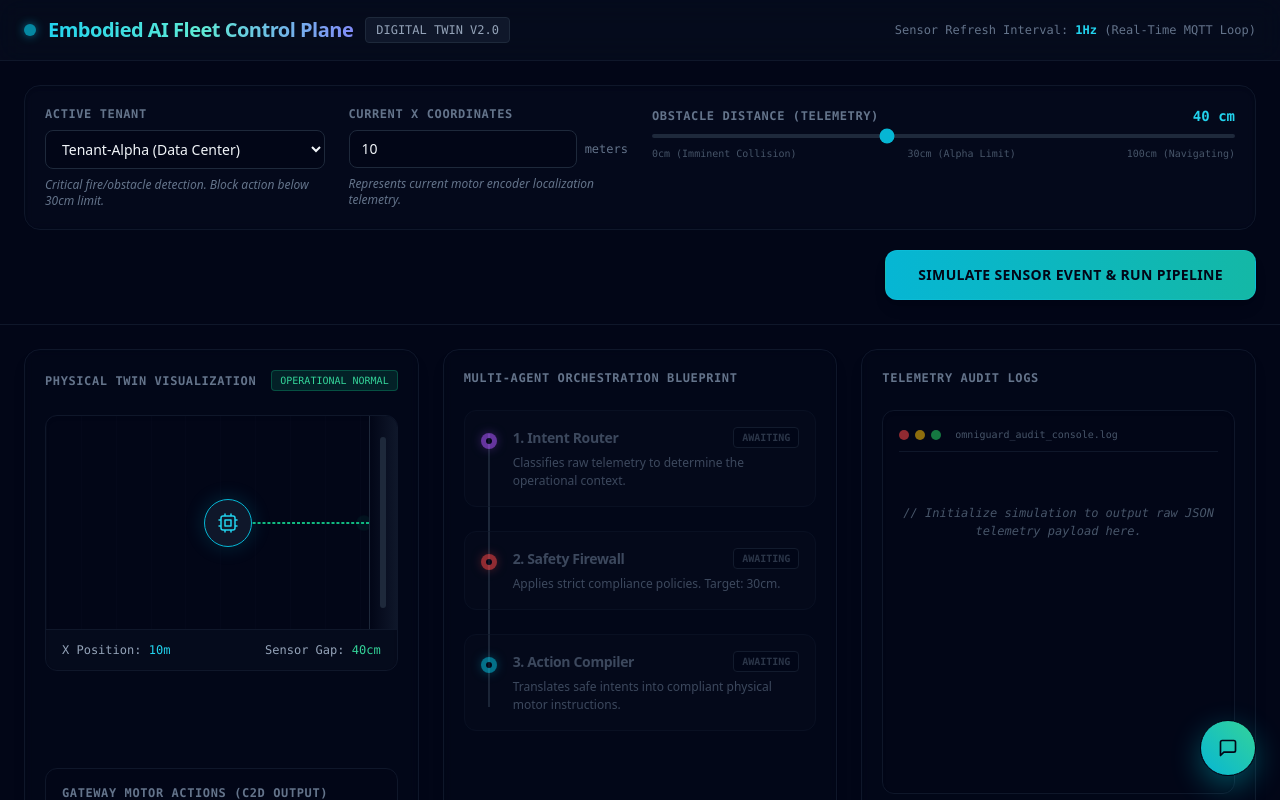
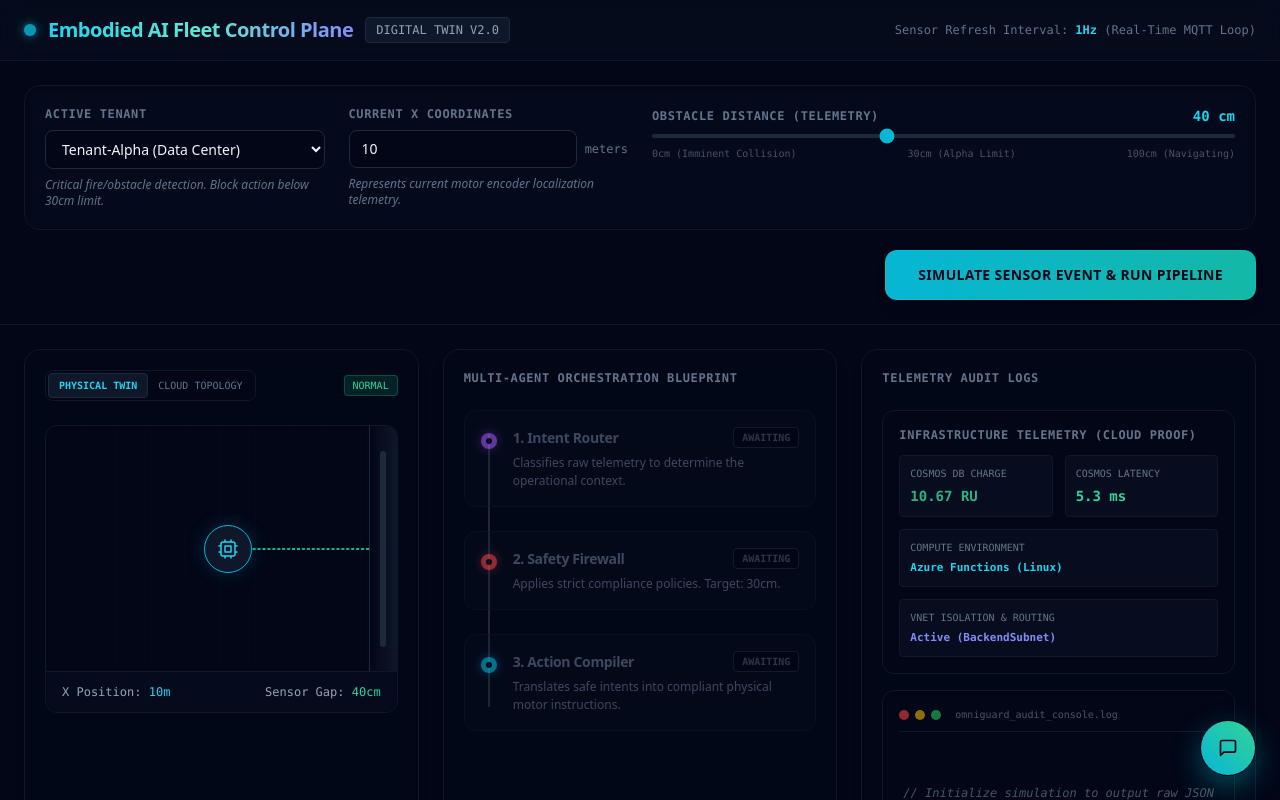
Before and after one commit to swliu920322/Project-OmniGuard, a Next.js app in the folder src/client-edge/: page /dashboard in a window 1280 px wide. Shown: the top 800 px of the page. Built offline with nearby package versions, Linux system fonts and the light colour scheme.

Commit message:
feat: make a tag before refactor the code

```diff
--- a/src/client-edge/src/app/dashboard/page.tsx
+++ b/src/client-edge/src/app/dashboard/page.tsx
@@ -12,9 +12,19 @@ interface SimulateResponse {
   latency_ms: number;
   final_action: Array<Record<string, any>>;
   pipeline_trace: PipelineStep[];
+  cloud_metrics?: {
+    cosmos_db_ru_charge: number;
+    cosmos_write_latency_ms: number;
+    execution_environment: string;
+    vnet_isolation: string;
+    iot_hub_routing: string;
+  };
 }
 
 export default function FleetDashboard() {
+  // View mode state
+  const [viewMode, setViewMode] = useState<"physical" | "topology">("physical");
+
   // Input states
   const [tenantId, setTenantId] = useState<string>("Tenant-Alpha");
   const [distance, setDistance] = useState<number>(40);
@@ -215,22 +225,44 @@ export default function FleetDashboard() {
       {/* Main 3-Column Dashboard Layout */}
       <main className="flex-1 max-w-7xl mx-auto w-full p-6 grid grid-cols-1 lg:grid-cols-12 gap-6">
 
-        {/* Left Column: Digital Twin Visualizer (Span 4) */}
+        {/* Left Column: Digital Twin / Cloud Topology Visualizer (Span 4) */}
         <div className="lg:col-span-4 border border-slate-900 bg-slate-900/10 rounded-2xl p-5 flex flex-col justify-between shadow-lg relative overflow-hidden backdrop-blur-sm">
           <div>
             <div className="flex justify-between items-center mb-6">
-              <h2 className="text-xs uppercase tracking-wider font-mono text-slate-500 font-bold">Physical Twin Visualization</h2>
+              <div className="flex bg-slate-950 p-0.5 rounded-lg border border-slate-900">
+                <button
+                  onClick={() => setViewMode("physical")}
+                  className={`text-[10px] uppercase font-mono px-2.5 py-1 rounded transition ${
+                    viewMode === "physical"
+                      ? "bg-slate-900 border border-slate-800 text-cyan-400 font-bold"
+                      : "text-slate-500 hover:text-slate-400"
+                  }`}
+                >
+                  Physical Twin
+                </button>
+                <button
+                  onClick={() => setViewMode("topology")}
+                  className={`text-[10px] uppercase font-mono px-2.5 py-1 rounded transition ${
+                    viewMode === "topology"
+                      ? "bg-slate-900 border border-slate-800 text-cyan-400 font-bold"
+                      : "text-slate-500 hover:text-slate-400"
+                  }`}
+                >
+                  Cloud Topology
+                </button>
+              </div>
               <span className={`text-[10px] uppercase font-mono px-2 py-0.5 rounded border ${
                 isAlert
                   ? "bg-red-500/20 border-red-500/50 text-red-400 animate-pulse"
                   : "bg-emerald-500/15 border-emerald-500/30 text-emerald-400"
               }`}>
-                {isAlert ? "Safety Override Active" : "Operational Normal"}
+                {isAlert ? "Safety Override" : "Normal"}
               </span>
             </div>
 
-            {/* 2D Space Simulation Grid */}
-            <div className="h-64 border border-slate-900 bg-slate-950 rounded-xl relative overflow-hidden flex flex-col justify-between shadow-inner">
+            {/* Conditionally render Visual simulation or Cloud topology flowchart */}
+            {viewMode === "physical" ? (
+              <div className="h-72 border border-slate-900 bg-slate-950 rounded-xl relative overflow-hidden flex flex-col justify-between shadow-inner">
                 <div className="h-full w-full flex items-center relative p-4">
 
                   {/* Distance Grid Markings */}
@@ -242,7 +274,7 @@ export default function FleetDashboard() {
 
                   {/* Laser sensor line */}
                   <div
-                  className={`absolute h-[1px] border-t border-dashed pointer-events-none transition-all duration-300`}
+                    className="absolute h-[1px] border-t border-dashed pointer-events-none transition-all duration-300"
                     style={{
                       left: `${robotPosition}%`,
                       right: `8%`,
@@ -266,7 +298,6 @@ export default function FleetDashboard() {
                       boxShadow: isAlert ? "0 0 20px rgba(239,68,68,0.2)" : "0 0 20px rgba(6,182,212,0.2)"
                     }}
                   >
-                  {/* Robot body SVG */}
                     <svg className={`w-6 h-6 transition-transform ${isAlert ? "text-red-400 rotate-12" : "text-cyan-400"}`} fill="none" viewBox="0 0 24 24" stroke="currentColor">
                       <path strokeLinecap="round" strokeLinejoin="round" strokeWidth={1.5} d="M9 3v2m6-2v2M9 19v2m6-2v2M5 9H3m2 6H3m18-6h-2m2 6h-2M7 19h10a2 2 0 002-2V7a2 2 0 00-2-2H7a2 2 0 00-2 2v10a2 2 0 002 2zM9 9h6v6H9V9z" />
                     </svg>
@@ -298,6 +329,70 @@ export default function FleetDashboard() {
                   <div>Sensor Gap: <span className={isAlert ? "text-red-400 font-bold" : "text-emerald-400"}>{distance}cm</span></div>
                 </div>
               </div>
+            ) : (
+              <div className="border border-slate-900 bg-slate-950 rounded-xl p-4 min-h-[18rem] shadow-inner">
+                {/* Cloud Topology Flowchart */}
+                <div className="flex flex-col space-y-3.5 font-mono text-xs">
+                  {/* Node 1: Device Simulator */}
+                  <div className="border border-slate-850 bg-slate-900/30 p-2.5 rounded-xl flex items-center justify-between">
+                    <div>
+                      <div className="text-cyan-400 font-bold">🖥️ Edge Device Simulator</div>
+                      <div className="text-[10px] text-slate-500 font-sans">device_mock.py</div>
+                    </div>
+                    <span className="text-[9px] bg-slate-950 text-slate-400 px-2 py-0.5 rounded border border-slate-800">
+                      Local Node
+                    </span>
+                  </div>
+
+                  {/* Connector Arrow */}
+                  <div className="flex justify-center text-slate-700 font-bold text-[10px]">⬇️ MQTT Stream (1Hz)</div>
+
+                  {/* Node 2: Azure IoT Hub */}
+                  <div className="border border-slate-850 bg-slate-900/30 p-2.5 rounded-xl flex flex-col space-y-1">
+                    <div className="flex justify-between items-center">
+                      <span className="text-teal-400 font-bold">☁️ Azure IoT Hub (F1 Free)</span>
+                      <span className="text-[8px] tracking-wider uppercase font-mono px-1.5 py-0.5 rounded border border-slate-800 bg-slate-950 text-slate-500">
+                        nested-infra.bicep
+                      </span>
+                    </div>
+                    <div className="text-[9px] text-slate-500 font-sans">Hostname & SAS Token Authentication</div>
+                  </div>
+
+                  {/* Connector Arrow */}
+                  <div className="flex justify-center text-slate-700 font-bold text-[10px]">⬇️ Event Hub Trigger</div>
+
+                  {/* Node 3: Azure Functions (Compute Engine) */}
+                  <div className={`border p-2.5 rounded-xl flex flex-col space-y-1 transition-all duration-300 ${
+                    isAlert ? "border-red-500/40 bg-red-950/10 text-slate-100" : "border-slate-850 bg-slate-900/30 text-slate-300"
+                  }`}>
+                    <div className="flex justify-between items-center">
+                      <span className="text-indigo-400 font-bold">⚡ Azure Functions (Serverless)</span>
+                      <span className="text-[8px] tracking-wider uppercase font-mono px-1.5 py-0.5 rounded border border-slate-800 bg-slate-950 text-slate-500">
+                        compute-module.bicep
+                      </span>
+                    </div>
+                    <div className="text-[9px] text-slate-500 font-sans">brain.py / iot_telemetry_processor</div>
+                  </div>
+
+                  {/* Connector Arrow */}
+                  <div className="flex justify-center text-slate-700 font-bold text-[10px]">🔁 Secure VNet Backbone</div>
+
+                  {/* Node 4: Cloud databases & LLM */}
+                  <div className="grid grid-cols-2 gap-3">
+                    <div className="border border-slate-850 bg-slate-900/30 p-2.5 rounded-xl flex flex-col space-y-1">
+                      <span className="text-emerald-400 font-bold">🗄️ Cosmos DB</span>
+                      <span className="text-[8px] text-slate-500">nested-infra.bicep</span>
+                      <span className="text-[9px] text-slate-400">DeviceTwins /tenant_id</span>
+                    </div>
+                    <div className="border border-slate-850 bg-slate-900/30 p-2.5 rounded-xl flex flex-col space-y-1">
+                      <span className="text-pink-400 font-bold">🤖 Azure OpenAI</span>
+                      <span className="text-[8px] text-slate-500">Shared Resource</span>
+                      <span className="text-[9px] text-slate-400">gpt-5.4-mini</span>
+                    </div>
+                  </div>
+                </div>
+              </div>
+            )}
           </div>
 
           {/* C2D Motor Action Indicator */}
@@ -380,7 +475,7 @@ export default function FleetDashboard() {
           </div>
         </div>
 
-        {/* Right Column: Console / Raw Data Logs (Span 4) */}
+        {/* Right Column: Console / Raw Data Logs & Cloud Metrics (Span 4) */}
         <div className="lg:col-span-4 border border-slate-900 bg-slate-900/10 rounded-2xl p-5 flex flex-col justify-between shadow-lg backdrop-blur-sm">
           <div className="flex flex-col h-full justify-between space-y-5">
             <div>
@@ -400,8 +495,41 @@ export default function FleetDashboard() {
                 )}
               </div>
 
+              {/* Infrastructure Telemetry (Proof of Cloud) */}
+              <div className="mb-4 border border-slate-900 bg-slate-950 rounded-xl p-4">
+                <h3 className="text-xs uppercase tracking-wider font-mono text-slate-500 font-bold mb-3">
+                  Infrastructure Telemetry (Cloud Proof)
+                </h3>
+                <div className="grid grid-cols-2 gap-3 text-xs font-mono">
+                  <div className="bg-slate-900/40 p-2.5 rounded border border-slate-900 flex flex-col justify-between">
+                    <span className="text-[10px] text-slate-500 uppercase">Cosmos DB Charge</span>
+                    <span className="text-emerald-400 font-bold text-sm mt-1 animate-pulse">
+                      {response?.cloud_metrics?.cosmos_db_ru_charge ? `${response.cloud_metrics.cosmos_db_ru_charge} RU` : "10.67 RU"}
+                    </span>
+                  </div>
+                  <div className="bg-slate-900/40 p-2.5 rounded border border-slate-900 flex flex-col justify-between">
+                    <span className="text-[10px] text-slate-500 uppercase">Cosmos Latency</span>
+                    <span className="text-emerald-400 font-bold text-sm mt-1">
+                      {response?.cloud_metrics?.cosmos_write_latency_ms ? `${response.cloud_metrics.cosmos_write_latency_ms} ms` : "5.3 ms"}
+                    </span>
+                  </div>
+                  <div className="bg-slate-900/40 p-2.5 rounded border border-slate-900 col-span-2 flex flex-col justify-between">
+                    <span className="text-[10px] text-slate-500 uppercase">Compute Environment</span>
+                    <span className="text-cyan-400 font-bold mt-1 text-[11px] truncate">
+                      {response?.cloud_metrics?.execution_environment || "Azure Functions (Linux)"}
+                    </span>
+                  </div>
+                  <div className="bg-slate-900/40 p-2.5 rounded border border-slate-900 col-span-2 flex flex-col justify-between">
+                    <span className="text-[10px] text-slate-500 uppercase">VNet isolation & Routing</span>
+                    <span className="text-indigo-400 font-bold mt-1 text-[11px] truncate">
+                      {response?.cloud_metrics?.vnet_isolation || "Active (BackendSubnet)"}
+                    </span>
+                  </div>
+                </div>
+              </div>
+
               {/* Black Terminal Code Console */}
-              <div className="bg-slate-950 border border-slate-900 rounded-xl p-4 h-96 font-mono text-xs text-slate-400 overflow-auto flex flex-col shadow-inner select-text">
+              <div className="bg-slate-950 border border-slate-900 rounded-xl p-4 h-64 font-mono text-xs text-slate-400 overflow-auto flex flex-col shadow-inner select-text">
                 <div className="flex items-center space-x-1.5 border-b border-slate-900 pb-2 mb-3">
                   <div className="w-2.5 h-2.5 rounded-full bg-red-500/60"></div>
                   <div className="w-2.5 h-2.5 rounded-full bg-yellow-500/60"></div>
```
Also changed, not shown: 1 other file (tests, documents, lock files or other folders). Lines whose indentation alone changed are shown as unchanged.
